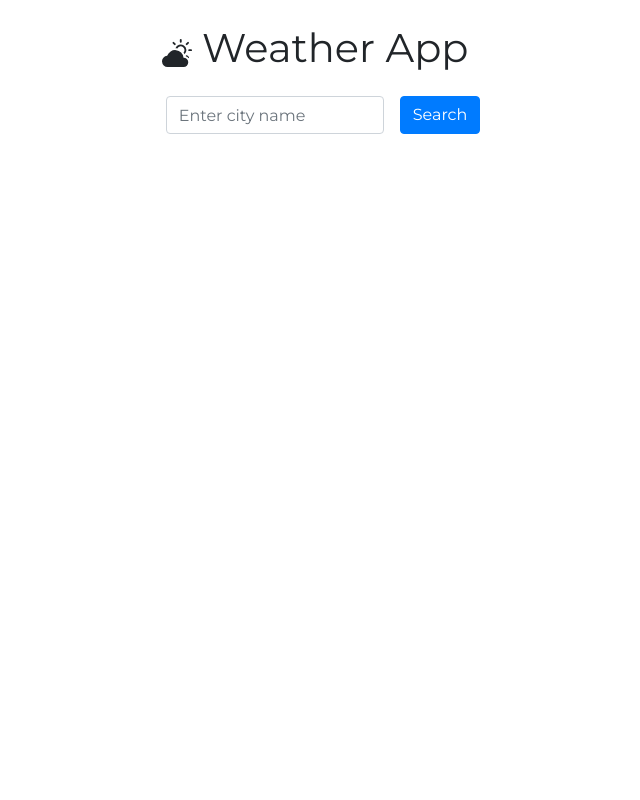
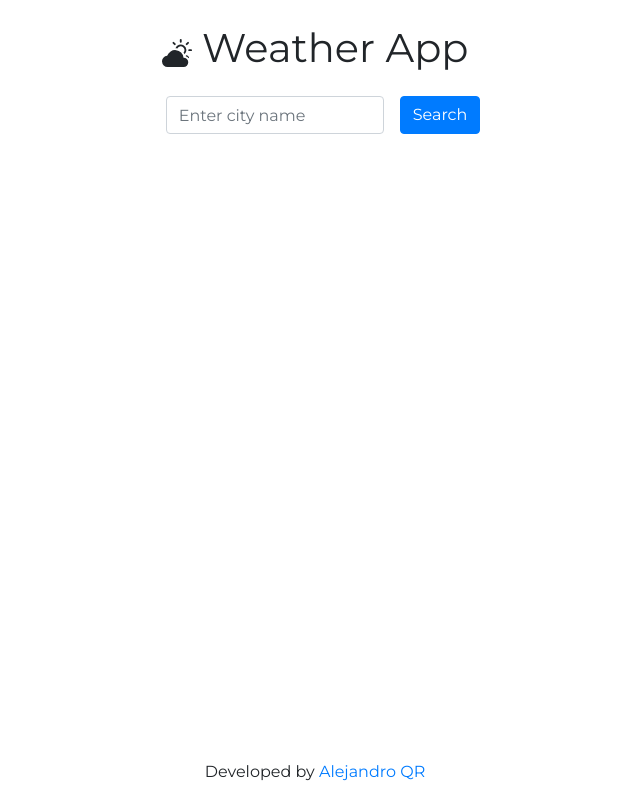
Before and after one commit to AlejandroQR23/weatherApp, a website built with webpack: page src/index.html in a window 1280 px wide. Shown: the whole page, without its empty margins (325-965 px from the left). Built offline with nearby package versions, Linux system fonts and the light colour scheme.

Commit message:
footer added

```diff
--- a/src/index.html
+++ b/src/index.html
@@ -33,5 +33,14 @@
         <div class="container weather-display">
         </div>
 
+        <footer>
+            <div class="container fixed-bottom">
+                <p class="text-center">
+                    Developed by
+                    <a href="https://github.com/AlejandroQR23" target="_blank">Alejandro QR</a>
+                </p>
+            </div>
+        </footer>
+
     </body>
 </html>
```
